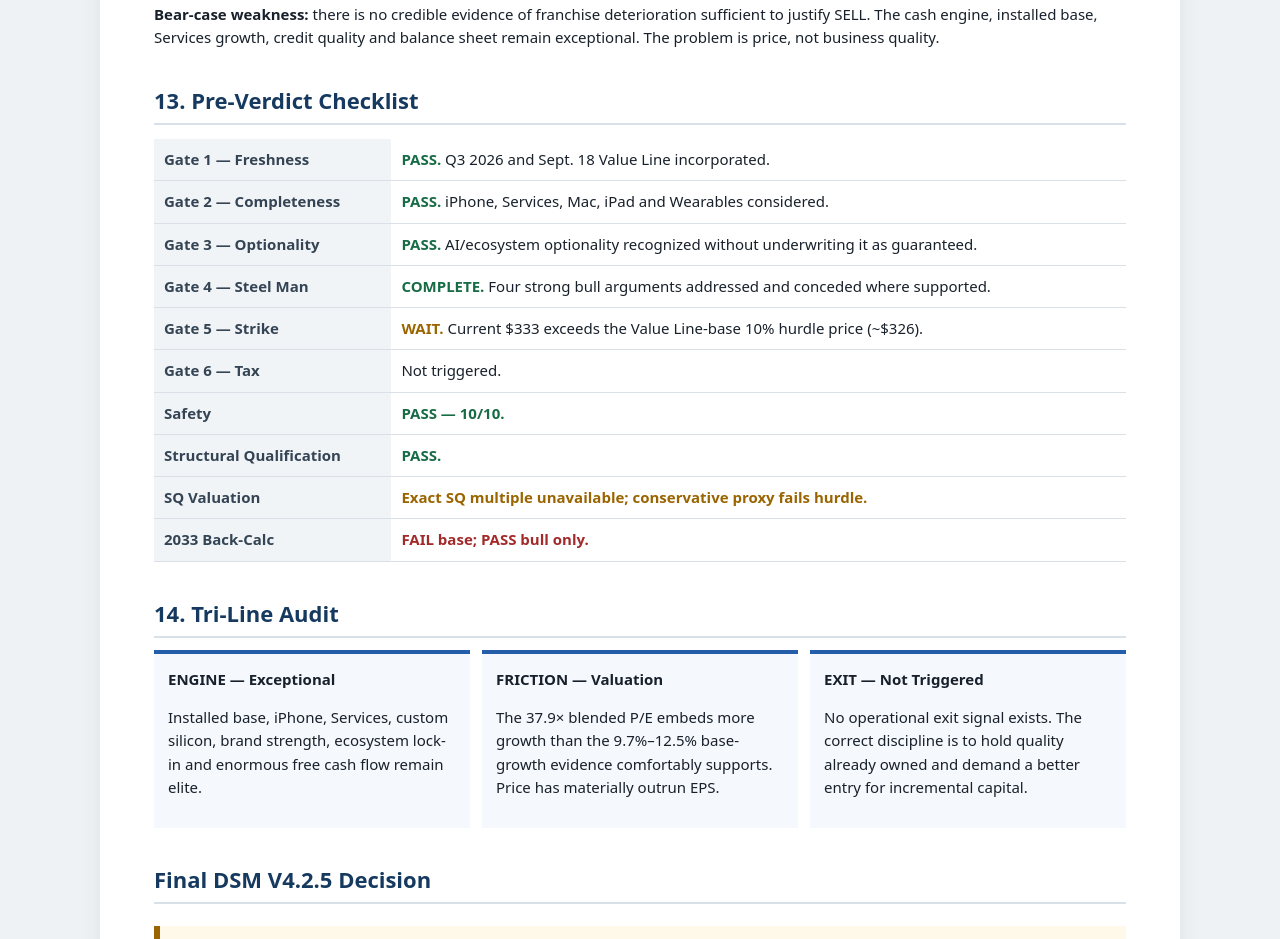
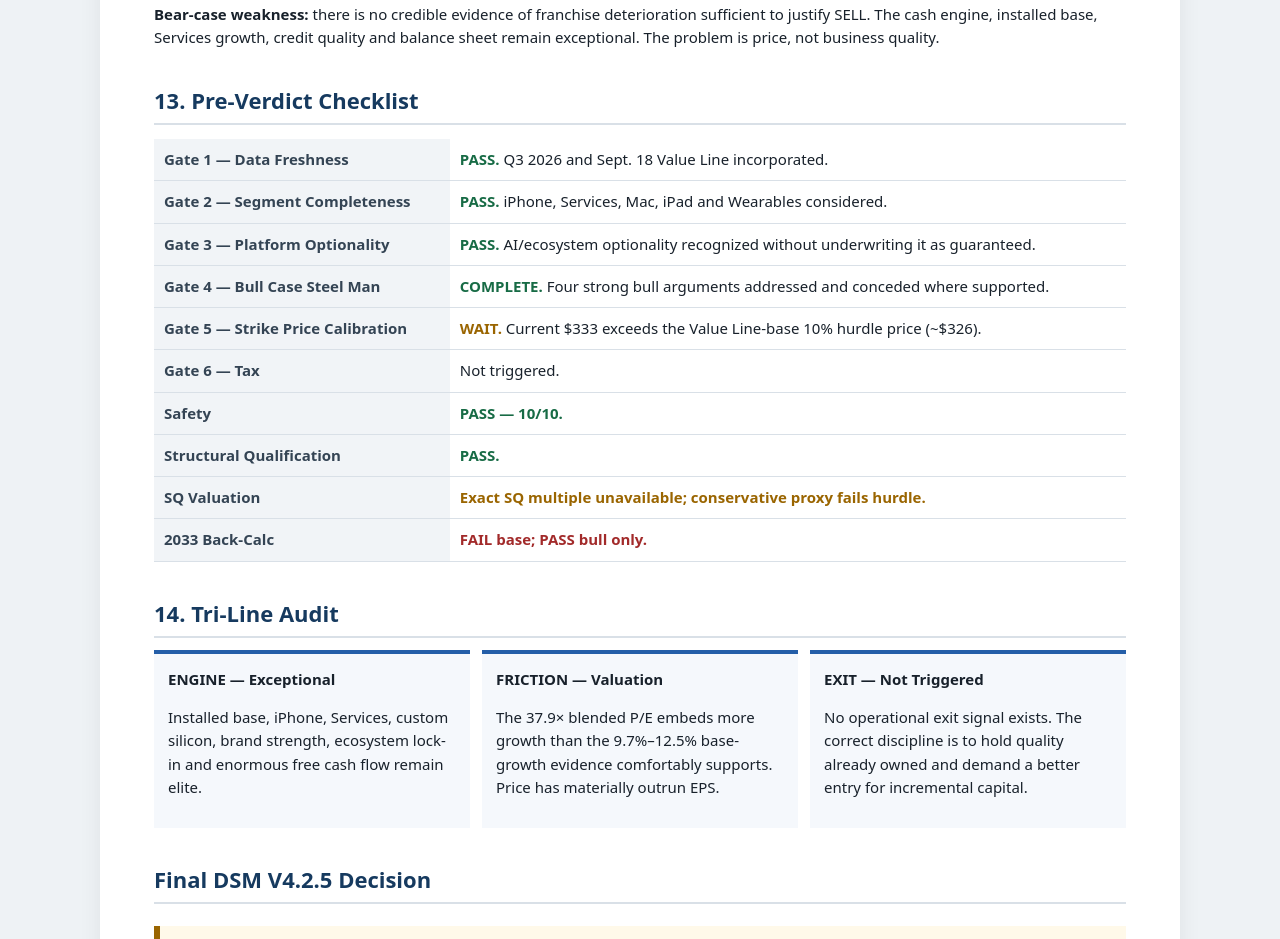
Before and after one commit to QTI65536/AAPL-DSM, a plain HTML site: page index.html in a window 1280 px wide. Shown: the part 5169-6108 px from the top of the page. Drawn offline with Linux system fonts and the light colour scheme.

Commit message:
Update index.html

```diff
--- a/index.html
+++ b/index.html
@@ -118,11 +118,11 @@
 
 <h2>13. Pre-Verdict Checklist</h2>
 <table><tbody>
-<tr><th>Gate 1 — Freshness</th><td><span class="pass">PASS.</span> Q3 2026 and Sept. 18 Value Line incorporated.</td></tr>
-<tr><th>Gate 2 — Completeness</th><td><span class="pass">PASS.</span> iPhone, Services, Mac, iPad and Wearables considered.</td></tr>
-<tr><th>Gate 3 — Optionality</th><td><span class="pass">PASS.</span> AI/ecosystem optionality recognized without underwriting it as guaranteed.</td></tr>
-<tr><th>Gate 4 — Steel Man</th><td><span class="pass">COMPLETE.</span> Four strong bull arguments addressed and conceded where supported.</td></tr>
-<tr><th>Gate 5 — Strike</th><td><span class="wait">WAIT.</span> Current $333 exceeds the Value Line-base 10% hurdle price (~$326).</td></tr>
+<tr><th>Gate 1 — Data Freshness</th><td><span class="pass">PASS.</span> Q3 2026 and Sept. 18 Value Line incorporated.</td></tr>
+<tr><th>Gate 2 — Segment Completeness</th><td><span class="pass">PASS.</span> iPhone, Services, Mac, iPad and Wearables considered.</td></tr>
+<tr><th>Gate 3 — Platform Optionality</th><td><span class="pass">PASS.</span> AI/ecosystem optionality recognized without underwriting it as guaranteed.</td></tr>
+<tr><th>Gate 4 — Bull Case Steel Man</th><td><span class="pass">COMPLETE.</span> Four strong bull arguments addressed and conceded where supported.</td></tr>
+<tr><th>Gate 5 — Strike Price Calibration</th><td><span class="wait">WAIT.</span> Current $333 exceeds the Value Line-base 10% hurdle price (~$326).</td></tr>
 <tr><th>Gate 6 — Tax</th><td>Not triggered.</td></tr>
 <tr><th>Safety</th><td><span class="pass">PASS — 10/10.</span></td></tr>
 <tr><th>Structural Qualification</th><td><span class="pass">PASS.</span></td></tr>
```
